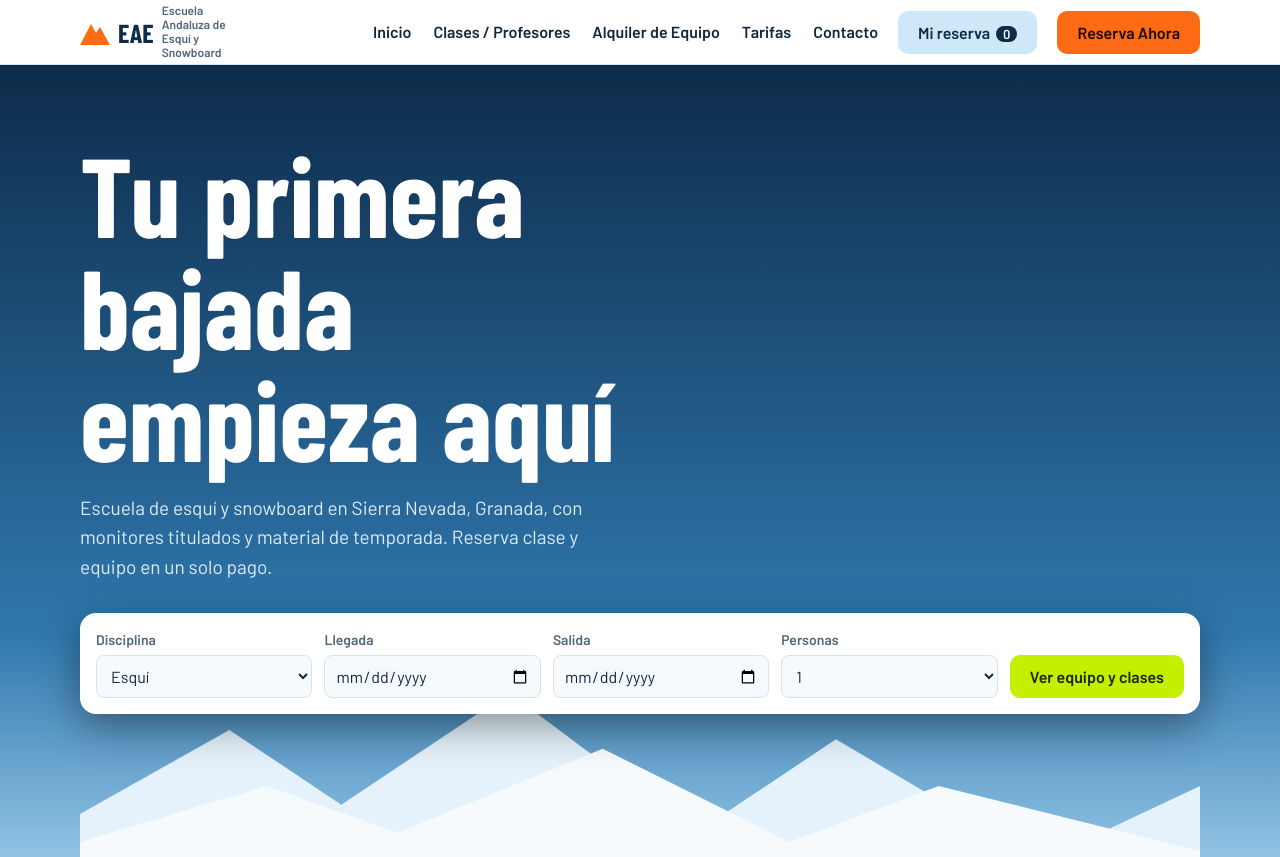
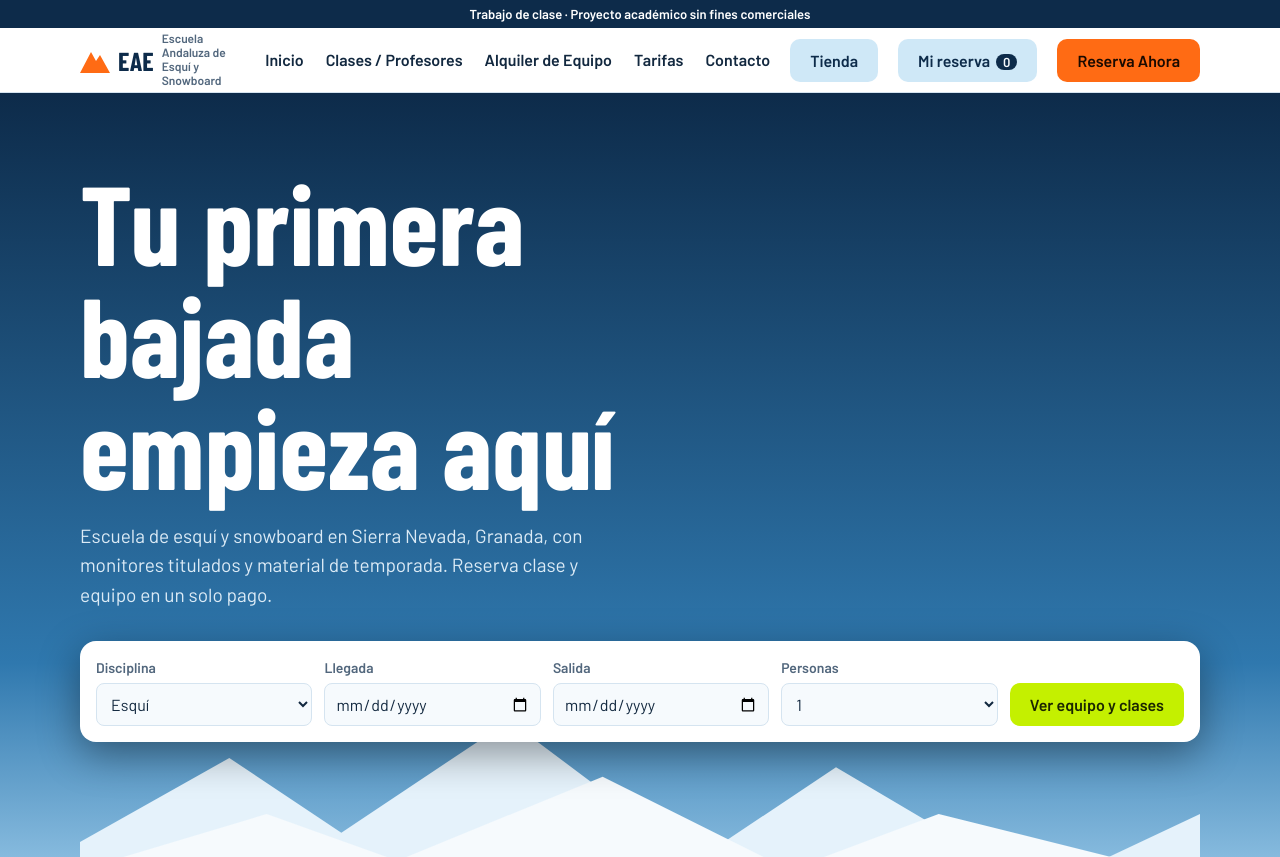
Before and after one commit to jlazayu/jlazayu.github.io, a plain HTML site: page index.html in a window 1280 px wide. Shown: the top 857 px of the page. Drawn offline with nearby package versions, Linux system fonts and the light colour scheme; a web font is replaced by a local one.

Commit message:
index.html

```diff
--- a/index.html
+++ b/index.html
@@ -34,7 +34,8 @@ nav a:hover{color:var(--or)}
 .btn.sm{padding:9px 14px;font-size:15px}
 .cartbtn{position:relative}
 .badge{background:var(--deep);color:var(--snow);border-radius:20px;padding:0 7px;margin-left:6px;font-size:13px}
-@media(max-width:820px){nav{display:none}.cartbtn{margin-left:auto}.logo small{display:none}}
+@media(max-width:820px){nav{display:none}.tienda{margin-left:auto}.logo small{display:none}}
+@media(max-width:520px){header .wrap{gap:8px}.logo{font-size:0}.btn{padding:9px 10px;font-size:14px}}
 .hero{background:linear-gradient(180deg,var(--hero1),var(--hero2) 70%,#9CCBEA);color:#fff;padding:72px 0 0;position:relative;overflow:hidden}
 .hero h1{color:#fff;font-size:clamp(48px,9vw,112px);font-weight:800;text-transform:none;max-width:12ch}
 .hero p{font-size:19px;max-width:48ch;color:#DCEBF6;margin:20px 0 0}
@@ -89,9 +90,11 @@ dialog::backdrop{background:#0008}
 </style>
 </head>
 <body>
+<div style="background:#0D2B4A;color:#fff;text-align:center;font:600 13px Barlow,sans-serif;padding:6px 12px">Trabajo de clase · Proyecto académico sin fines comerciales</div>
 <header><div class="wrap">
  <a class="logo" href="#inicio"><svg width="30" height="26" viewBox="0 0 30 26" aria-hidden="true"><path d="M0 26 11 5l5 9 4-6 10 18z" fill="var(--or)"/></svg>EAE<small style="font:600 12px/1.15 Barlow,sans-serif;max-width:12ch;color:var(--mute)">Escuela Andaluza de Esquí y Snowboard</small></a>
  <nav aria-label="Principal"><a href="#inicio">Inicio</a><a href="#clases">Clases / Profesores</a><a href="#alquiler">Alquiler de Equipo</a><a href="#tarifas">Tarifas</a><a href="#contacto">Contacto</a></nav>
+ <a class="btn ghost tienda" href="https://claude.ai/artifact/R58Y9A95wuqM5L997KhEmm">Tienda</a>
  <button class="btn ghost cartbtn" id="openCart">Mi reserva<span class="badge" id="count">0</span></button>
  <a class="btn" href="#clases" style="white-space:nowrap">Reserva Ahora</a>
 </div></header>
```
